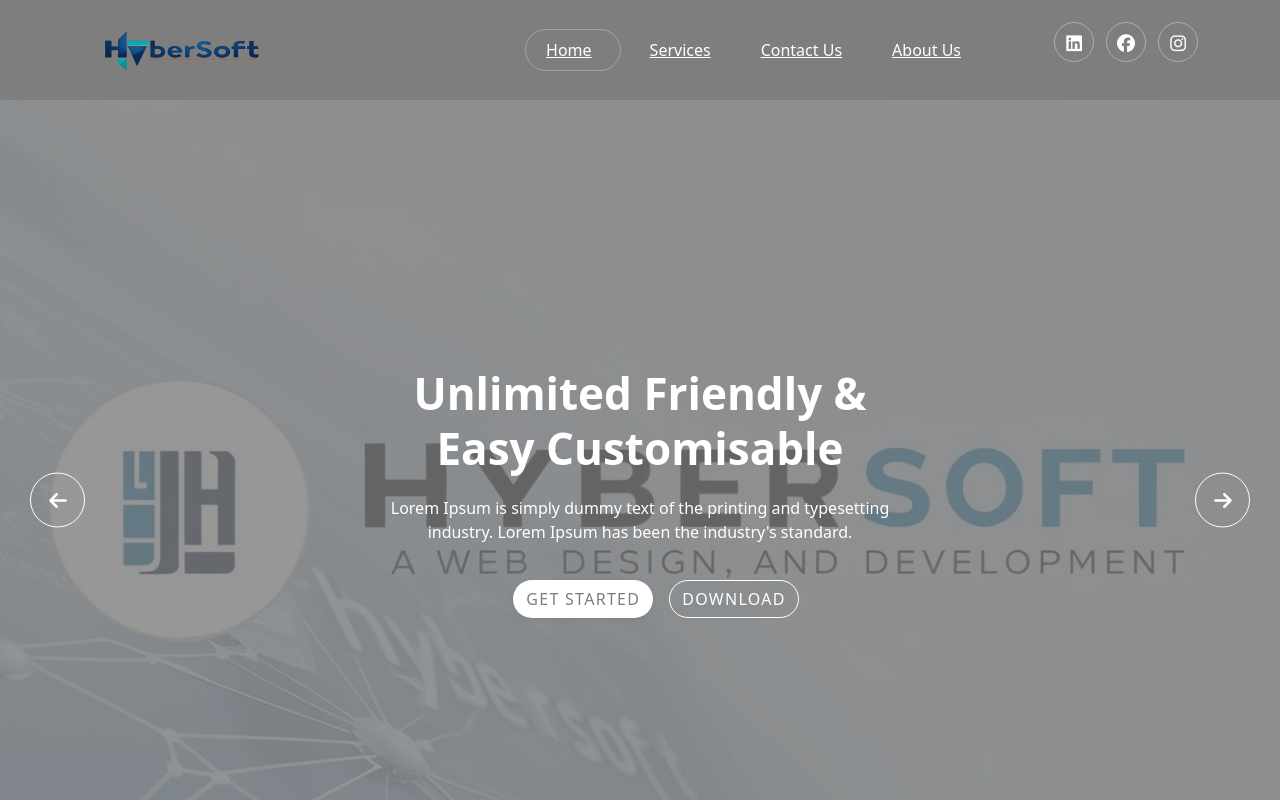
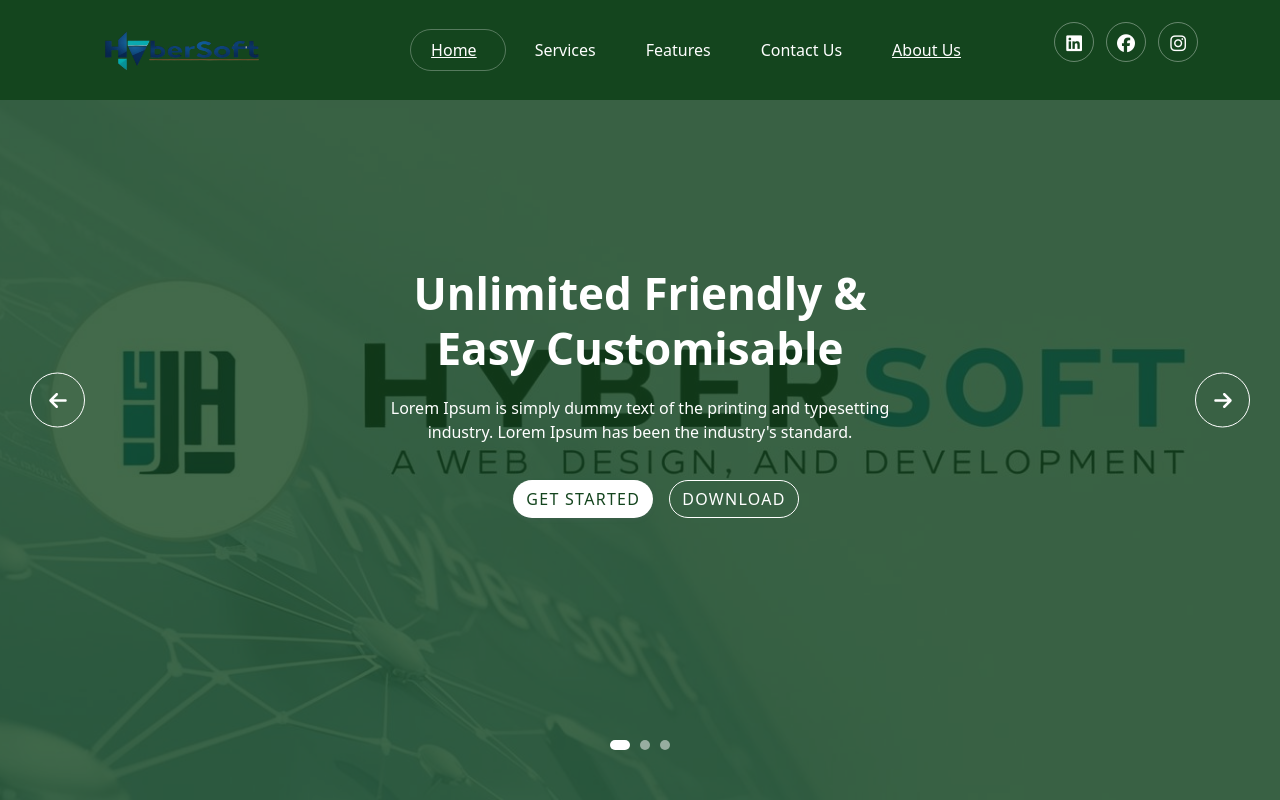
Before and after one commit to obadahattabx/HyberSoft, a React (Vite) app: page / in a window 1280 px wide. Shown: the top 800 px of the page. Built offline with nearby package versions, Linux system fonts and the light colour scheme.

Commit message:
modified-part5

```diff
--- a/package.json
+++ b/package.json
@@ -12,7 +12,8 @@
   "dependencies": {
     "react": "^18.3.1",
     "react-dom": "^18.3.1",
-    "react-icons": "^5.4.0"
+    "react-icons": "^5.4.0",
+    "react-scroll": "^1.9.0"
   },
   "devDependencies": {
     "@eslint/js": "^9.17.0",
--- a/src/App.jsx
+++ b/src/App.jsx
@@ -1,20 +1,23 @@
-
-import Footer from './component/Footer/Footer';
-import Home from './component/Home/Home';
-import Navbar from './component/Navbar/Navbar';
-import Service from './component/Service/Service';
+import Footer from "./component/Footer/Footer";
+import Home from "./component/Home/Home";
+import Navbar from "./component/Navbar/Navbar";
+import Service from "./component/Service/Service";
 // import Services from './component/Services/Services';
-import Feature from './component/Features/Feature';
-import Contact from './component/Contact/Contact';
+import Feature from "./component/Features/Feature";
+import Contact from "./component/Contact/Contact";
+import { Element } from "react-scroll";
 export default function App() {
   return (
     <>
-    <Navbar/>
-    <Home/>
-    <Service/>
-    <Feature/>
-    <Contact/>
-    <Footer/>
+      <Navbar />
+      <Home />
+      <Element name="service" />
+      <Service />
+      <Element name="feature" />
+      <Feature />
+      <Element name="contact" />
+      <Contact />
+      <Footer />
     </>
   );
 }
--- a/src/assets/css/starter.css
+++ b/src/assets/css/starter.css
@@ -4,7 +4,7 @@
 ===========================*/
 :root {
   --font-family: "Inter", sans-serif;
-  --primary: #7e7e7e;
+  --primary: #14451e;
   --primary-dark: #1c3ab6;
   --primary-light: #e2f1ff;
   --accent: #00d4d7;
@@ -22,7 +22,7 @@
   --caution: #dbbb25;
   --caution-dark: #d58f15;
   --caution-light: #fbf9e4;
-  --error: #e6185e;
+  --error: #18804c;
   --error-dark: #bf1257;
   --error-light: #fce4eb;
   --black: #1d1d1d;
--- a/src/component/Contact/Contact.jsx
+++ b/src/component/Contact/Contact.jsx
@@ -1,4 +1,12 @@
+import { FaMapMarkerAlt } from "react-icons/fa";
 import "./Contact.css";
+import { MdOutlineMail, MdOutlinePhone } from "react-icons/md";
+import {
+  FaFacebookF,
+  FaInstagram,
+  FaLinkedinIn,
+  FaWhatsapp,
+} from "react-icons/fa6";
 export default function Contact() {
   return (
     <>
@@ -103,11 +111,11 @@
                 <h3 className="title">Contact Information</h3>
               </div>
               <div className=" contact-info">
-                <ul className="info cont-info">
+                <ul className="info cont-info ps-2">
                   <li>
                     <div className="single-info">
                       <div className="info-icon">
-                        <i className="lni lni-map-marker" />
+                        <FaMapMarkerAlt />
                       </div>
                       <div className="info-content">
                         <p className="text">
@@ -120,7 +128,7 @@
                   <li>
                     <div className="single-info">
                       <div className="info-icon">
-                        <i className="lni lni-phone" />
+                        <MdOutlinePhone />
                       </div>
                       <div className="info-content">
                         <p className="text">+61 (8) 8234 3555</p>
@@ -130,7 +138,7 @@
                   <li>
                     <div className="single-info">
                       <div className="info-icon">
-                        <i className="lni lni-phone-set" />
+                        <FaWhatsapp />
                       </div>
                       <div className="info-content">
                         <p className="text">+61 (8) 8234 3555</p>
@@ -140,7 +148,7 @@
                   <li>
                     <div className="single-info">
                       <div className="info-icon">
-                        <i className="lni lni-envelope" />
+                        <MdOutlineMail />
                       </div>
                       <div className="info-content">
                         <p className="text">admin@uideck.com</p>
@@ -151,22 +159,17 @@
                 <ul className="social mt-3 ms-2">
                   <li>
                     <a href="javascript:void(0)">
-                      <i className="lni lni-facebook-filled" />
+                      <FaFacebookF />
                     </a>
                   </li>
                   <li>
                     <a href="javascript:void(0)">
-                      <i className="lni lni-twitter-original" />
+                      <FaInstagram />
                     </a>
                   </li>
                   <li>
                     <a href="javascript:void(0)">
-                      <i className="lni lni-instagram-original" />
-                    </a>
-                  </li>
-                  <li>
-                    <a href="javascript:void(0)">
-                      <i className="lni lni-linkedin-original" />
+                      <FaLinkedinIn />
                     </a>
                   </li>
                 </ul>
--- a/src/component/Footer/Footer.jsx
+++ b/src/component/Footer/Footer.jsx
@@ -1,4 +1,6 @@
+import { FaMapMarkerAlt } from "react-icons/fa";
 import "./footer-01.css";
+import { MdOutlineMail, MdOutlinePhone } from "react-icons/md";
 export default function Footer() {
   return (
     <>
@@ -66,15 +68,16 @@
                 <div className="footer-contact">
                   <h6 className="footer-title">Help &amp; Suuport</h6>
                   <ul>
-                    <li>
-                      <i className="lni lni-map-marker" /> Madison Street,
-                      NewYork, USA
+                    <li className="ps-2 ">
+                      <FaMapMarkerAlt /> Madison Street, NewYork, USA
                     </li>
-                    <li>
-                      <i className="lni lni-phone-set" /> +88 556 88545
+                    <li className="ps-2">
+                      <MdOutlinePhone /> +88 556 88545
                     </li>
-                    <li>
-                      <i className="lni lni-envelope" /> support@uideck.com
+
+                    <li className="ps-2 d-flex  justify-content-center align-items-center gap-2">
+                      <MdOutlineMail />
+                      support@uideck.com
                     </li>
                   </ul>
                 </div>
--- a/src/component/Navbar/Navbar.jsx
+++ b/src/component/Navbar/Navbar.jsx
@@ -1,5 +1,6 @@
 import { useRef } from "react";
 import "./navbar-03.css";
+import { Link } from "react-scroll";
 export default function Navbar() {
   const btnNavbar = useRef(null);
   const handleNavbar = () => {
@@ -7,7 +8,7 @@
   };
   return (
     <>
-      <section className="navbar-area navbar-three">
+      <section className="navbar-area navbar-three fixed-top ">
         <div className="container">
           <div className="row">
             <div className="col-lg-12">
@@ -62,13 +63,16 @@
                       </a>
                     </li>
                     <li className="nav-item">
-                      <a href="javascript:void(0)">Services</a>
+                      <Link to="service">Services</Link>
                     </li>
                     <li className="nav-item">
-                      <a href="javascript:void(0)">Contact us</a>
+                      <Link to="feature">Features</Link>
                     </li>
                     <li className="nav-item">
-                      <a href="javascript:void(0)">About us</a>
+                      <Link to="contact">Contact us</Link>
+                    </li>
+                    <li className="nav-item">
+                      <Link href="javascript:void(0)">About us</Link>
                     </li>
                   </ul>
                 </div>
```
Also changed, not shown: 1 other file (tests, documents, lock files or other folders).
